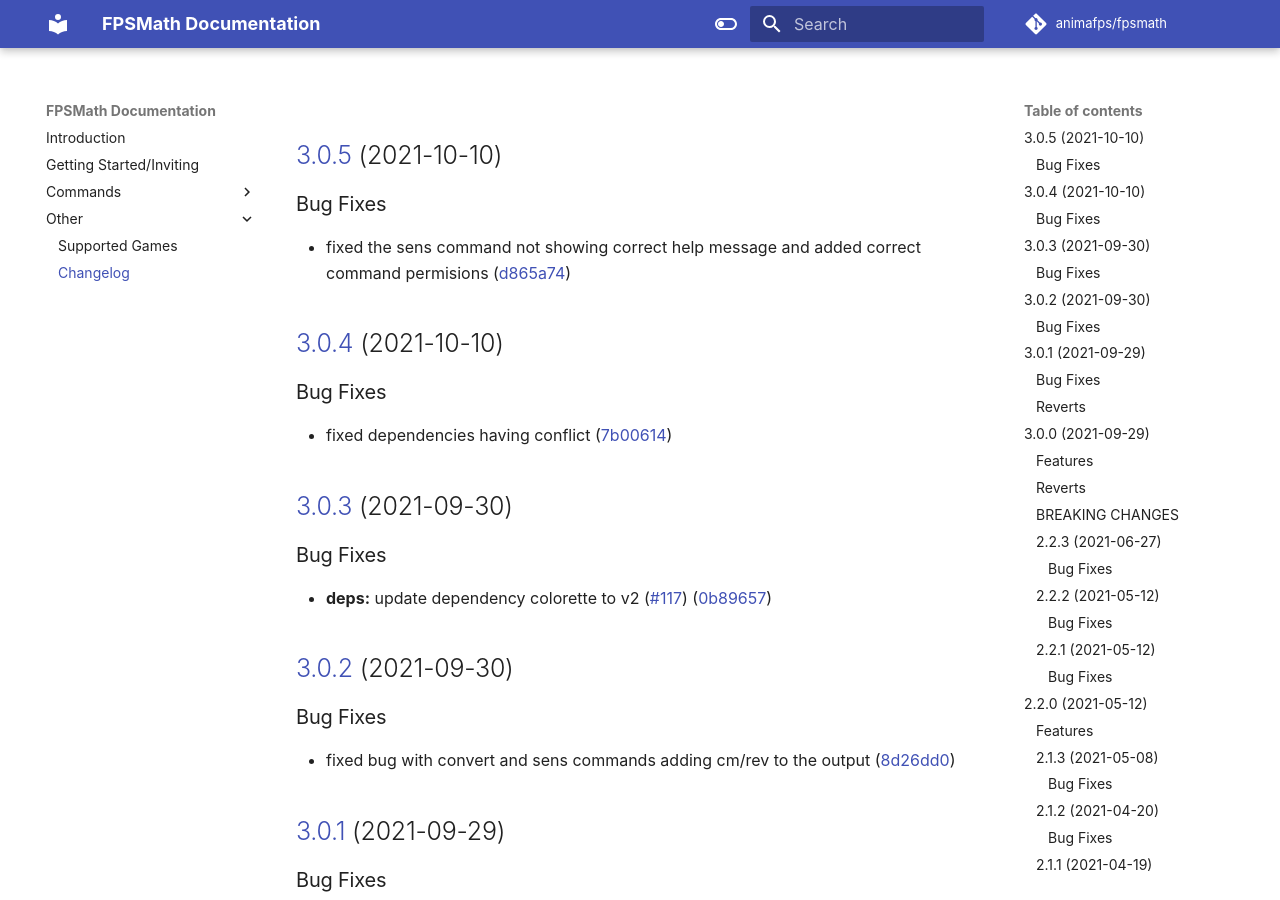
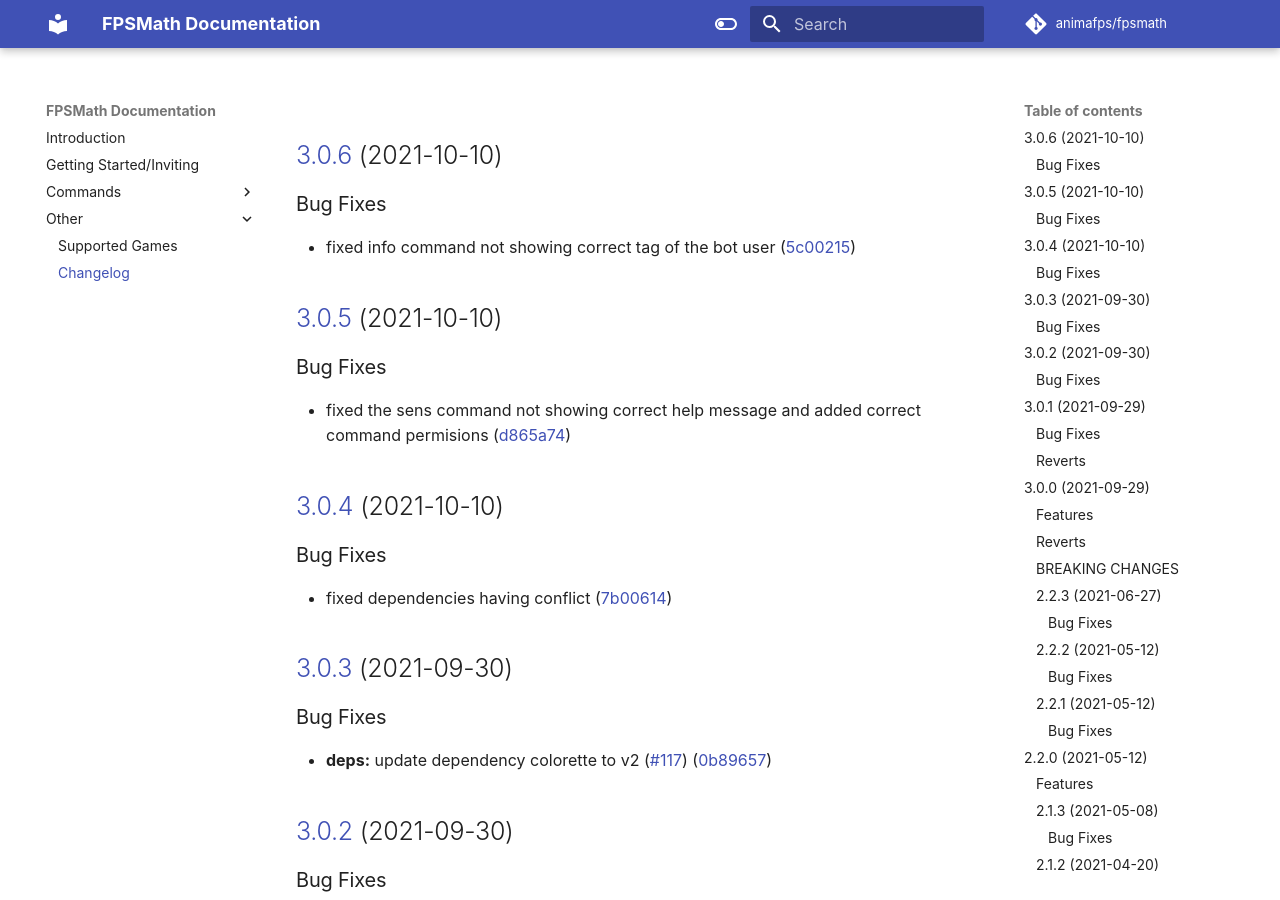
Before and after one commit to animafps/fpsmath, an MkDocs documentation site: the page built from docs/changelog.md, in a window 1280 px wide and 900 px high. Built offline with MkDocs 1.6.1 and Material for MkDocs 9.7.7, drawn with Linux system fonts in a browser that asks for light colours; comment, search, counter and statistics services are not loaded.

Commit message:
chore(release): 3.0.6 [skip ci]
## [3.0.6](https://github.com/animafps/fpsmath/compare/v3.0.5...v3.0.6) (2021-10-10)

### Bug Fixes

* fixed info command not showing correct tag of the bot user ([5c00215](https://github.com/animafps/fpsmath/commit/5c0021509850f2761771618a59c7f83e247dba97))

```diff
--- a/docs/changelog.md
+++ b/docs/changelog.md
@@ -1,3 +1,10 @@
+## [3.0.6](https://github.com/animafps/fpsmath/compare/v3.0.5...v3.0.6) (2021-10-10)
+
+
+### Bug Fixes
+
+* fixed info command not showing correct tag of the bot user ([5c00215](https://github.com/animafps/fpsmath/commit/5c0021509850f2761771618a59c7f83e247dba97))
+
 ## [3.0.5](https://github.com/animafps/fpsmath/compare/v3.0.4...v3.0.5) (2021-10-10)
 
 
--- a/package.json
+++ b/package.json
@@ -1,7 +1,7 @@
 {
 	"name": "fpsmath",
 	"private": true,
-	"version": "3.0.5",
+	"version": "3.0.6",
 	"homepage": "https://fpsmath.animafps.xyz",
 	"license": "AGPL-3.0-or-later",
 	"main": "dist/index.js",
```
